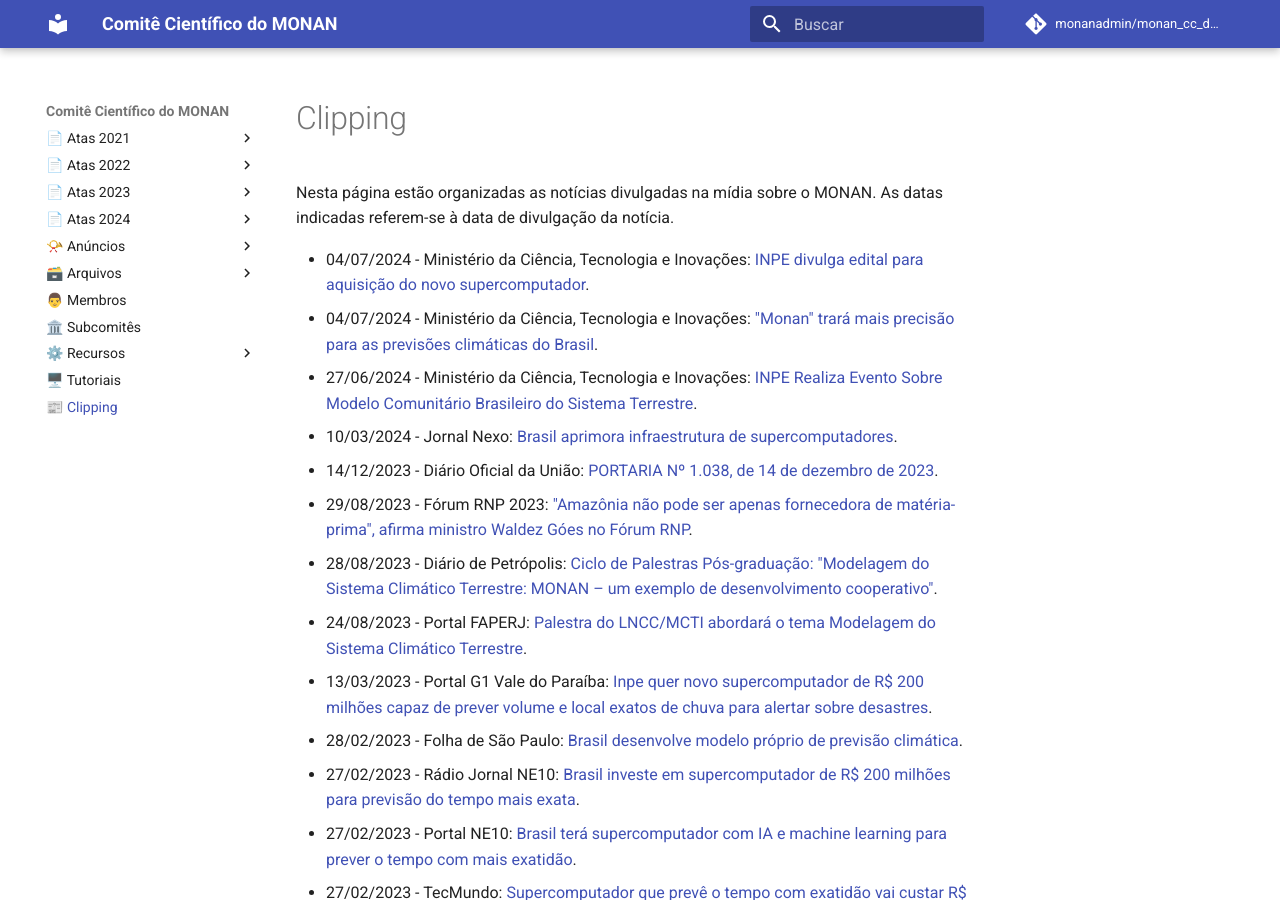
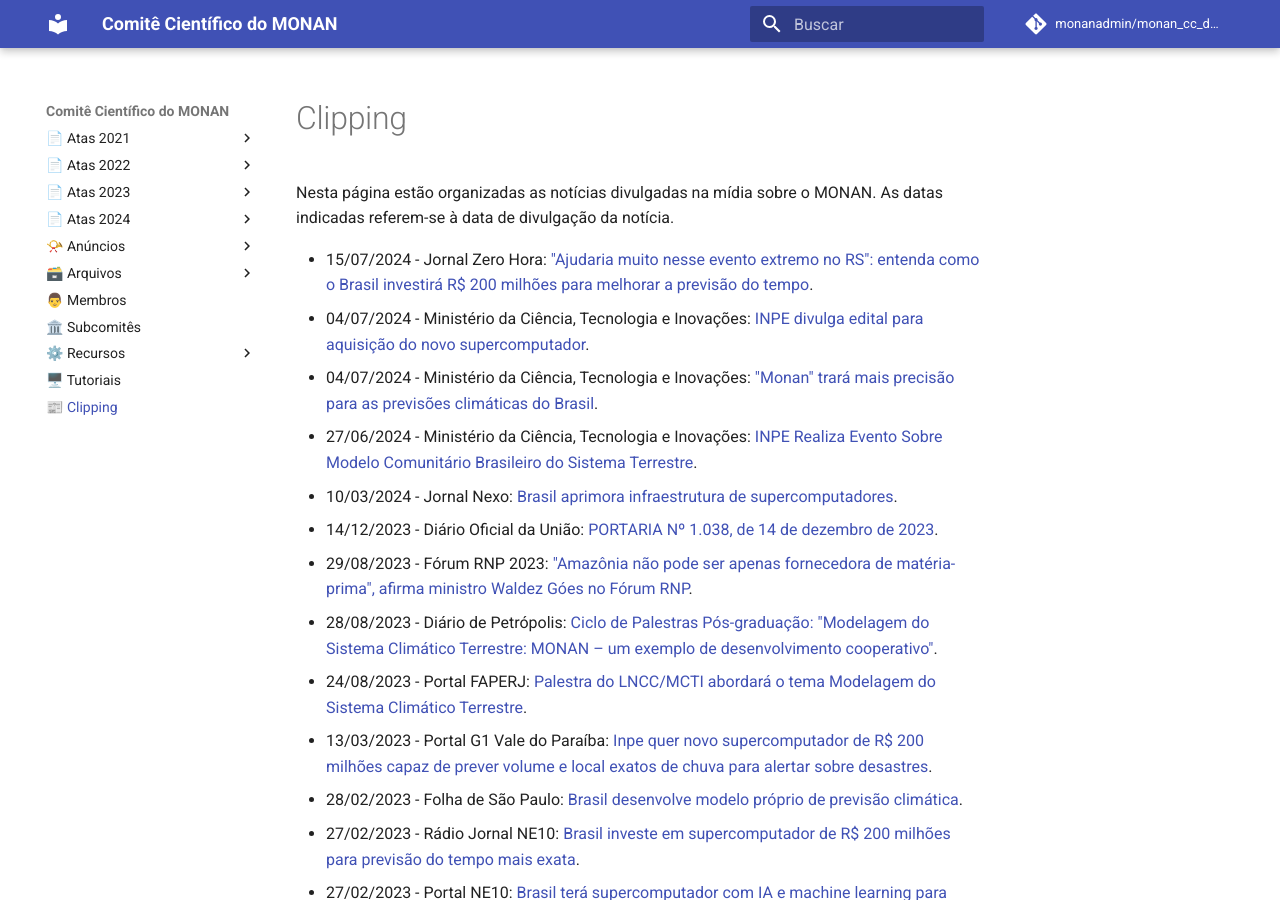
Before and after one commit to monanadmin/monan_cc_docs, an MkDocs documentation site: the page built from docs/clipping.md, in a window 1280 px wide and 900 px high. Built offline with MkDocs 1.6.1 and Material for MkDocs 9.7.7, drawn with Linux system fonts in a browser that asks for light colours; comment, search, counter and statistics services are not loaded.

Commit message:
Atualizando página clipping

```diff
--- a/docs/clipping.md
+++ b/docs/clipping.md
@@ -2,6 +2,7 @@
 
 Nesta página estão organizadas as notícias divulgadas na mídia sobre o MONAN. As datas indicadas referem-se à data de divulgação da notícia.
 
+* 15/07/2024 - Jornal Zero Hora: ["Ajudaria muito nesse evento extremo no RS": entenda como o Brasil investirá R$ 200 milhões para melhorar a previsão do tempo](https://gauchazh.clicrbs.com.br/ambiente/noticia/2024/07/ajudaria-muito-nesse-evento-extremo-no-rs-entenda-como-o-brasil-investira-r-200-milhoes-para-melhorar-a-previsao-do-tempo-clynha8wz004k013jjuojkhqm.html).
 * 04/07/2024 - Ministério da Ciência, Tecnologia e Inovações: [INPE divulga edital para aquisição do novo supercomputador](https://www.gov.br/mcti/pt-br/acompanhe-o-mcti/noticias/2024/07/inpe-divulga-edital-para-aquisicao-do-novo-supercomputador).
 * 04/07/2024 - Ministério da Ciência, Tecnologia e Inovações: ["Monan" trará mais precisão para as previsões climáticas do Brasil](https://www.gov.br/mcti/pt-br/acompanhe-o-mcti/noticias/2024/07/201cmonan201d-trara-mais-precisao-para-as-previsoes-climaticas-do-brasil).
 * 27/06/2024 - Ministério da Ciência, Tecnologia e Inovações: [INPE Realiza Evento Sobre Modelo Comunitário Brasileiro do Sistema Terrestre](https://www.gov.br/inpe/pt-br/assuntos/ultimas-noticias/inpe-realiza-evento-sobre-modelo-comunitario-brasileiro-do-sistema-terrestre).
```
